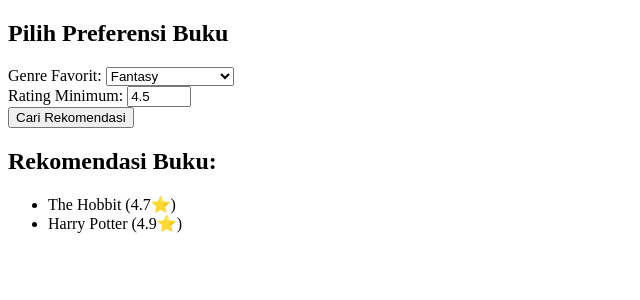
After one commit to naurasf75/bookland, a PHP site: the page made by struktur kontrol.php in a window 1280 px wide. The commit adds this page. Shown: the top 300 px of the page, without its empty margins (0-640 px from the left). Run offline with PHP 8.4, Linux system fonts and the light colour scheme.

Commit message:
Add files via upload

```diff
--- /dev/null
+++ b/struktur kontrol.php
@@ -0,0 +1,77 @@
+<?php
+// Array data buku
+$books = [
+    ["title" => "Atomic Habits", "genre" => "Self-Improvement", "rating" => 4.8],
+    ["title" => "The Hobbit", "genre" => "Fantasy", "rating" => 4.7],
+    ["title" => "1984", "genre" => "Dystopian", "rating" => 4.6],
+    ["title" => "Harry Potter", "genre" => "Fantasy", "rating" => 4.9],
+    ["title" => "Sapiens", "genre" => "History", "rating" => 4.5]
+];
+
+// Default preferensi pengguna
+$userPreferences = [
+    "favoriteGenre" => "Fantasy",
+    "minRating" => 4.5
+];
+
+// Fungsi untuk memberikan rekomendasi buku
+function recommendBooks($books, $preferences) {
+    $recommendations = [];
+
+    foreach ($books as $book) {
+        if ($book["genre"] === $preferences["favoriteGenre"] && $book["rating"] >= $preferences["minRating"]) {
+            $recommendations[] = $book;
+        }
+    }
+
+    return $recommendations;
+}
+
+// Jika form dikirim, update preferensi pengguna
+if ($_SERVER["REQUEST_METHOD"] == "POST") {
+    $userPreferences["favoriteGenre"] = $_POST["genre"];
+    $userPreferences["minRating"] = (float) $_POST["minRating"];
+}
+
+// Menjalankan fungsi rekomendasi
+$recommendedBooks = recommendBooks($books, $userPreferences);
+?>
+
+<!DOCTYPE html>
+<html lang="id">
+<head>
+    <meta charset="UTF-8">
+    <meta name="viewport" content="width=device-width, initial-scale=1.0">
+    <title>Bookland - Rekomendasi Buku</title>
+</head>
+<body>
+    <h2>Pilih Preferensi Buku</h2>
+    <form method="POST">
+        <label for="genre">Genre Favorit:</label>
+        <select name="genre">
+            <option value="Fantasy" <?= $userPreferences["favoriteGenre"] == "Fantasy" ? "selected" : "" ?>>Fantasy</option>
+            <option value="Self-Improvement" <?= $userPreferences["favoriteGenre"] == "Self-Improvement" ? "selected" : "" ?>>Self-Improvement</option>
+            <option value="Dystopian" <?= $userPreferences["favoriteGenre"] == "Dystopian" ? "selected" : "" ?>>Dystopian</option>
+            <option value="History" <?= $userPreferences["favoriteGenre"] == "History" ? "selected" : "" ?>>History</option>
+        </select>
+        <br>
+
+        <label for="minRating">Rating Minimum:</label>
+        <input type="number" step="0.1" name="minRating" value="<?= $userPreferences["minRating"] ?>" min="0" max="5">
+        <br>
+
+        <button type="submit">Cari Rekomendasi</button>
+    </form>
+
+    <h2>Rekomendasi Buku:</h2>
+    <ul>
+        <?php if (count($recommendedBooks) > 0) : ?>
+            <?php foreach ($recommendedBooks as $book) : ?>
+                <li><?= $book["title"]; ?> (<?= $book["rating"]; ?>⭐)</li>
+            <?php endforeach; ?>
+        <?php else : ?>
+            <li>Tidak ada rekomendasi buku yang sesuai.</li>
+        <?php endif; ?>
+    </ul>
+</body>
+</html>
```
Also changed, not shown: style2.css (+4 -3 lines).
